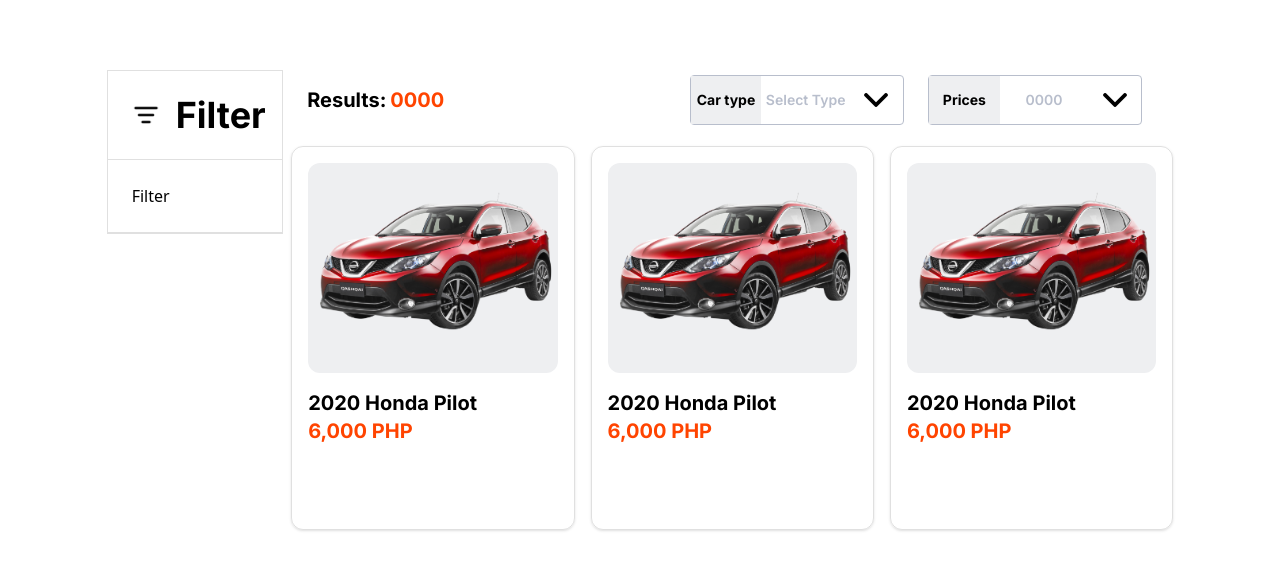
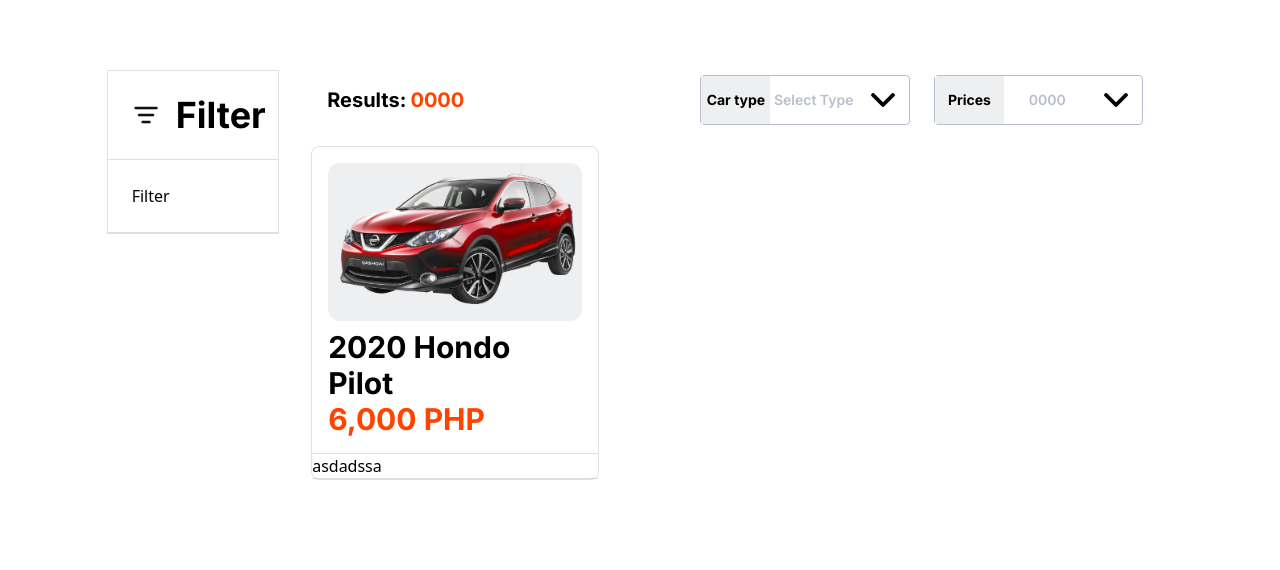
Before and after one commit to KeithJosh03/carrent, a Next.js app: page / in a window 1280 px wide. Shown: the part 938-1508 px from the top of the page. Built offline with nearby package versions, Linux system fonts and the light colour scheme.

Commit message:
fixing the layout of carcards

```diff
--- a/components/carshow/filter/filter.tsx
+++ b/components/carshow/filter/filter.tsx
@@ -1,9 +1,9 @@
 import React from 'react'
-import { FontsFeatProps } from '@/types'
 import Image from 'next/image'
 
+import { inter } from '@/utils/font'
 
-function Filter({InterFont}: FontsFeatProps) {
+function Filter() {
   return (
     <div className='w-2/12 h-fit border border-[#E0E0E0] flex flex-col'>
         <div className='p-6 border-b border-[#E0E0E0] flex flex-row items-center gap-4'>
@@ -13,7 +13,7 @@
         height={28}
         alt="Picture of the author"
         />
-        <h5 className={`${InterFont} font-bold text-4xl`}>Filter</h5>
+        <h5 className={`${inter.className} font-bold text-4xl`}>Filter</h5>
         </div>
         <div className='border-b border-[#E0E0E0] p-6'>
         Filter
--- a/components/carshow/layout.tsx
+++ b/components/carshow/layout.tsx
@@ -7,9 +7,9 @@
   }>) {
     return (
     <div className='h-screen w-5/5 m-auto flex justify-center mt-52'>
-      <div className='w-10/12 h-fit flex flex-row gap-2'>
+      <div className='w-10/12 h-fit flex flex-row gap-8'>
       {children}
       </div>
     </div>
   );
-  }
+}
--- a/components/carshow/page.tsx
+++ b/components/carshow/page.tsx
@@ -1,12 +1,12 @@
 import React from 'react'
 
-import { inter, CarshowLayout , Filter , ResultCarsPage} from './index';
+import { CarshowLayout , Filter , ResultCarsPage} from './index';
 
 
 function CarShow() {
   return (
     <CarshowLayout>
-      <Filter InterFont={inter.className} />
+      <Filter  />
       <ResultCarsPage />
     </CarshowLayout>
   )
--- a/components/carshow/result/carsCard.tsx
+++ b/components/carshow/result/carsCard.tsx
@@ -8,47 +8,43 @@
 function CarsCard() {
   return (
     <div className='container flex flex-row h-fit gap-4'>
-      <div className='basis-4/12 border border-[#0000001F] h-96 rounded-xl shadow flex flex-col p-4'>
-        <div className='h-3/5 bg-[#EEEFF1] rounded-xl content-center mb-4'>
-          <Image
-            className='m-auto'
-            src="/carshow/carshow.png"
-            width={315}
-            height={196}
-            alt="Picture of the author"
-          />
+      <div className='basis-4/12 border border-[#0000001F] rounded-lg'>
+        <div className='p-4 flex flex-col gap-2'>
+          <div className='bg-[#EEEFF1] rounded-xl'>
+            <Image
+              className='m-auto'
+              src="/carshow/carshow.png"
+              width={315}
+              height={196}
+              alt="Picture of the author"
+            />
+          </div>
+          <div className={`${inter.className} font-bold text-3xl text-left flex flex-col`}>
+            <span>2020 Hondo Pilot</span>
+            <span className='text-[#FF4400]'>6,000 PHP</span>
+          </div>
         </div>
-        <span className={`${inter.className} font-bold text-xl`}>2020 Honda Pilot</span>
-        <span className={`${inter.className} font-bold text-xl text-[#FF4400]`}>6,000 PHP</span>
-      </div>
-      <div className='basis-4/12 border border-[#0000001F] h-96 rounded-xl shadow flex flex-col p-4'>
-        <div className='h-3/5 bg-[#EEEFF1] rounded-xl content-center mb-4'>
-          <Image
-            className='m-auto'
-            src="/carshow/carshow.png"
-            width={315}
-            height={196}
-            alt="Picture of the author"
-          />
+        <div className='border-y border-[#0000001F]'>
+asdadssa
         </div>
-        <span className={`${inter.className} font-bold text-xl`}>2020 Honda Pilot</span>
-        <span className={`${inter.className} font-bold text-xl text-[#FF4400]`}>6,000 PHP</span>
-      </div>
-      <div className='basis-4/12 border border-[#0000001F] h-96 rounded-xl shadow flex flex-col p-4'>
-        <div className='h-3/5 bg-[#EEEFF1] rounded-xl content-center mb-4'>
-          <Image
-            className='m-auto'
-            src="/carshow/carshow.png"
-            width={315}
-            height={196}
-            alt="Picture of the author"
-          />
-        </div>
-        <span className={`${inter.className} font-bold text-xl`}>2020 Honda Pilot</span>
-        <span className={`${inter.className} font-bold text-xl text-[#FF4400]`}>6,000 PHP</span>
       </div>
     </div>
   )
 }
 
 export default CarsCard
+
+
+{/* <div className='basis-4/12 border border-[#0000001F] h-96 rounded-xl shadow flex flex-col p-4'>
+  <div className='h-3/5 bg-[#EEEFF1] rounded-xl content-center mb-4'>
+    <Image
+      className='m-auto'
+      src="/carshow/carshow.png"
+      width={315}
+      height={196}
+      alt="Picture of the author"
+    />
+  </div>
+  <span className={`${inter.className} font-bold text-2xl`}>2020 Honda Pilot</span>
+  <span className={`${inter.className} font-bold text-2xl text-[#FF4400]`}>6,000 PHP</span>
+</div> */}
```
